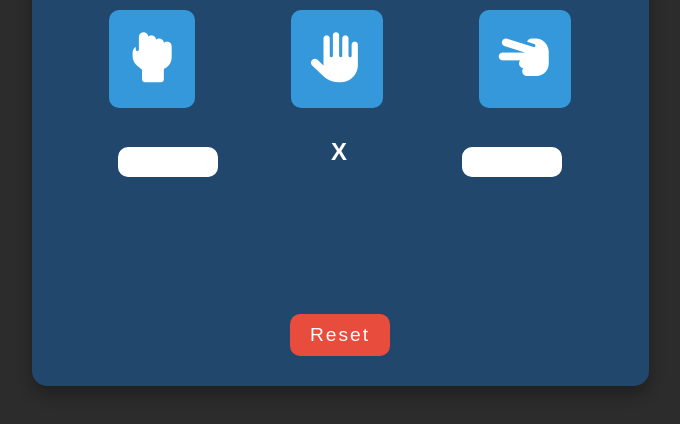
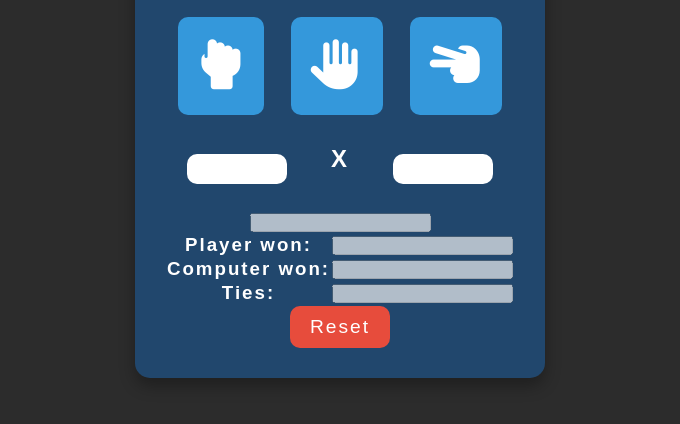
Before and after one commit to suhas-beleyur/rock-paper-scissor-game, a plain HTML site: page index.html in a window 1280 px wide. Shown: the part 260-684 px from the top of the page, without its empty margins (300-980 px from the left). Drawn offline with Linux system fonts and the light colour scheme.

Commit message:
Update index.html

```diff
--- a/index.html
+++ b/index.html
@@ -30,8 +30,34 @@
             <button id="cchoice" disabled class="result-btn"></button>
         </div>
         <div class="tat">
-            <textarea id="result" rows="4" cols="50" disabled></textarea>
+            <input type="text" class="result" id="result" disabled>
         </div>
+        <table class="dash">
+            <tr>
+                <td>
+                    <h3>Player won:</h3>
+                </td>
+                <td>
+                    <input type="text" id="pwin" disabled>
+                </td>
+            </tr>
+            <tr>
+                <td>
+                    <h3>Computer won:</h3>
+                </td>
+                <td>
+                    <input type="text" id="cwin" disabled>
+                </td>
+            </tr>
+            <tr>
+                <td>
+                    <h3>Ties:</h3>
+                </td>
+                <td>
+                    <input type="text" id="tie" disabled>
+                </td>
+            </tr>
+        </table>
         <button onclick="reset()" class="reset-btn">Reset</button>
     </div>
 </body>
```
